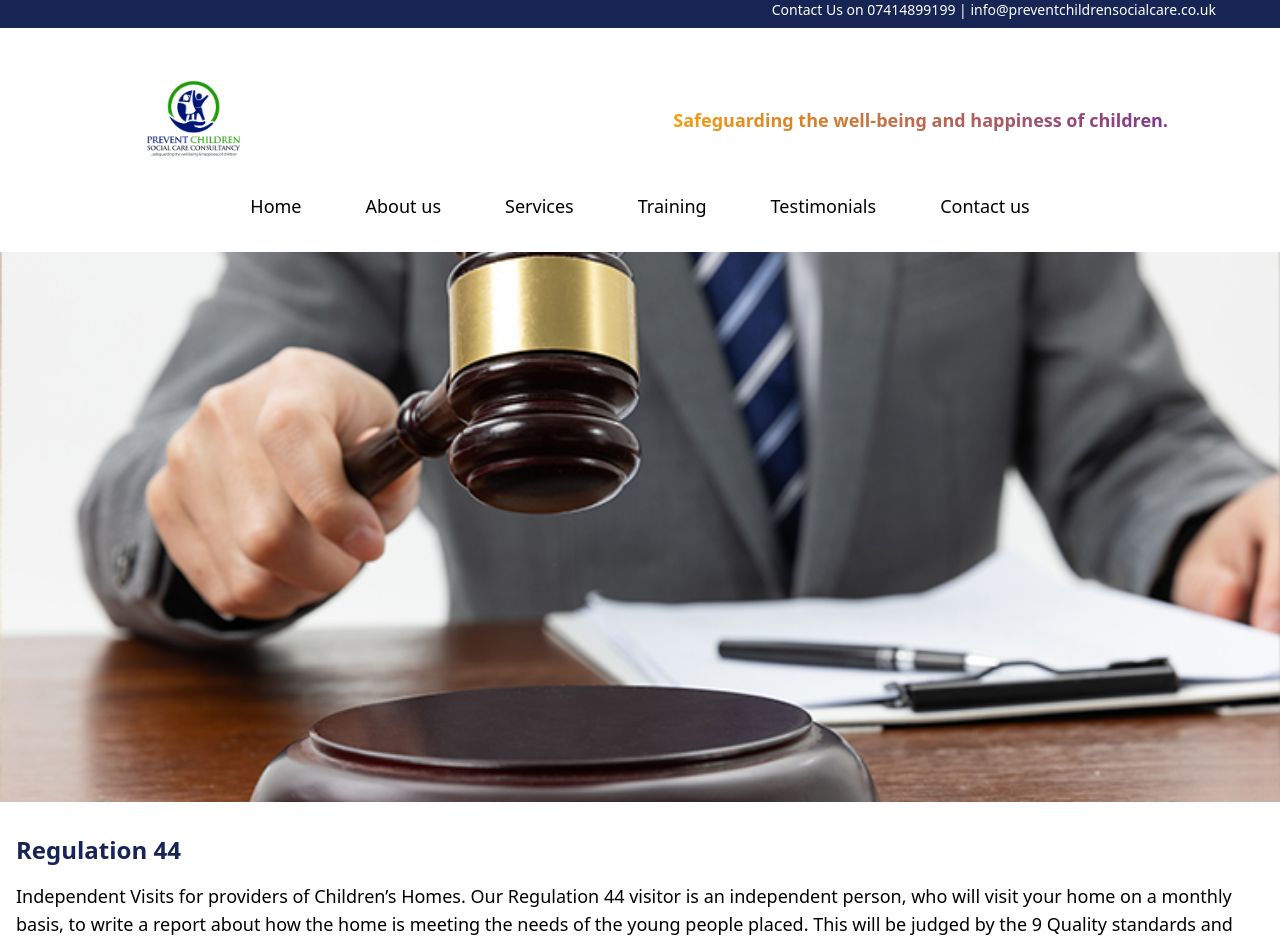
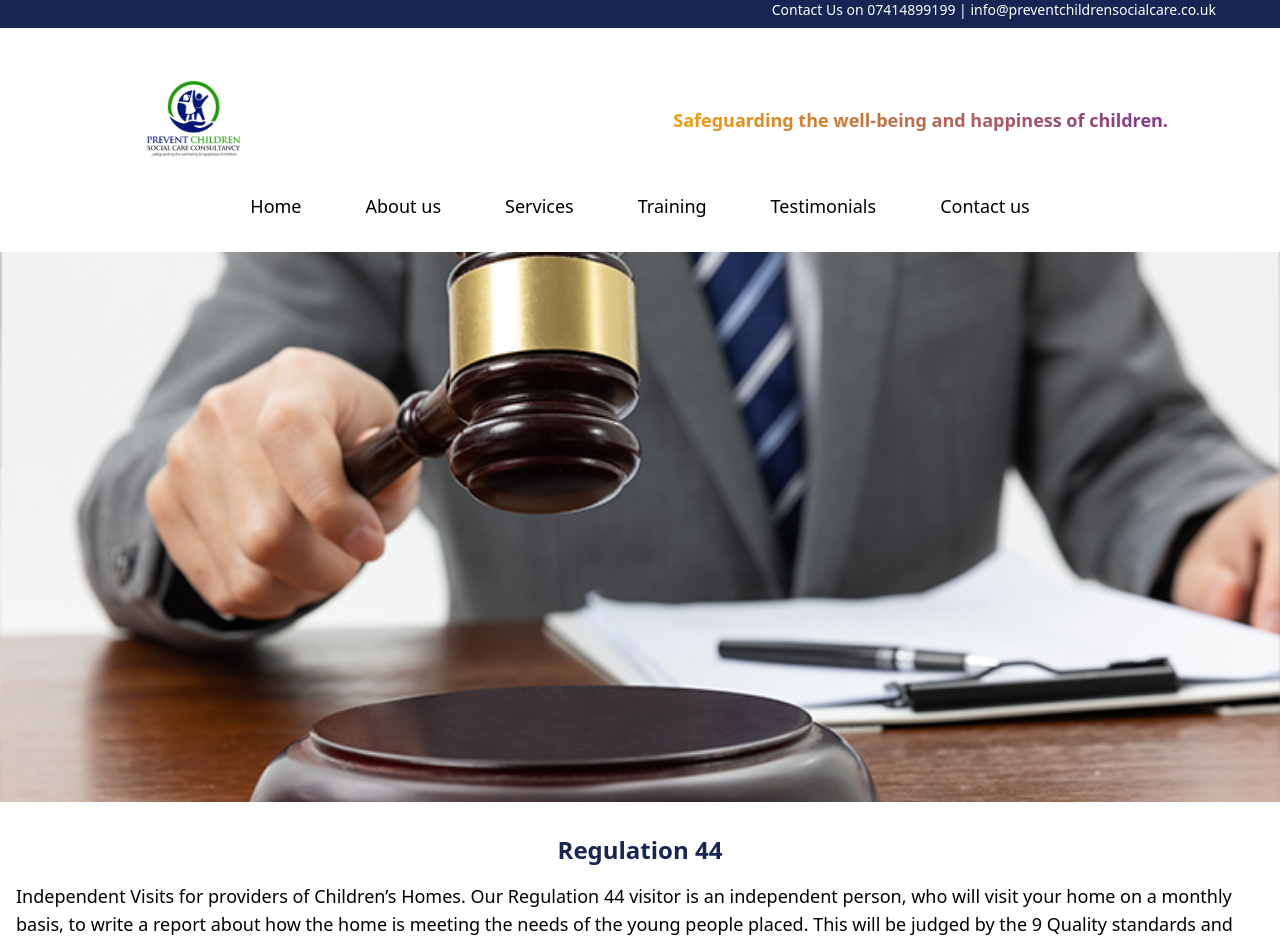
Before and after one commit to BisiOlaYemi/preventchild, a React (Create React App) app: page /regulation44 in a window 1280 px wide. Shown: the top 943 px of the page. Built offline with nearby package versions, Linux system fonts and the light colour scheme.

Commit message:
Regulation

```diff
--- a/src/components/Pages/Regulation44.jsx
+++ b/src/components/Pages/Regulation44.jsx
@@ -21,7 +21,7 @@ const Regulation44 = () => {
         }}
         />
         <div className="container mx-auto px-4 mt-8">
-            <h2 className='text-2xl mt-8 text-blue-950 font-bold'>Regulation 44</h2>
+            <h2 className='text-2xl mt-8 text-blue-950 font-bold text-center'>Regulation 44</h2>
             <p className="text-lg font-[Open Sans] mb-2 mt-4" >Independent Visits for providers of Children’s Homes.
             Our Regulation 44 visitor is an independent person, who will visit your home on a monthly basis, to write a report about how the home is
             meeting the needs of the young people placed. This will be judged by the 9 Quality standards and the children’s homes regulations 2015.
```
